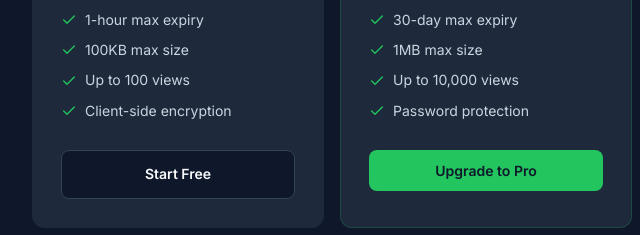
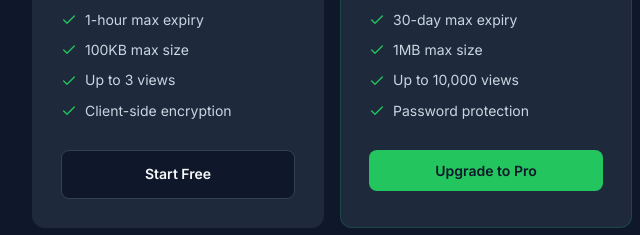
Before and after one commit to clawdi-claub/envburn, a website: page web/index.html in a window 1280 px wide. Shown: the part 1447-1682 px from the top of the page, 308-948 px from the left. Drawn offline with Linux system fonts and the light colour scheme.

Commit message:
Reduce free tier max views to 3 (kb-025-pricing)

```diff
--- a/web/index.html
+++ b/web/index.html
@@ -702,7 +702,7 @@ JWT_SECRET=your-jwt-secret"></textarea>
         </li>
         <li>
           <svg xmlns="http://www.w3.org/2000/svg" width="16" height="16" viewBox="0 0 24 24" fill="none" stroke="currentColor" stroke-width="2" stroke-linecap="round" stroke-linejoin="round"><polyline points="20 6 9 17 4 12"/></svg>
-          Up to 100 views
+          Up to 3 views
         </li>
         <li>
           <svg xmlns="http://www.w3.org/2000/svg" width="16" height="16" viewBox="0 0 24 24" fill="none" stroke="currentColor" stroke-width="2" stroke-linecap="round" stroke-linejoin="round"><polyline points="20 6 9 17 4 12"/></svg>
```
